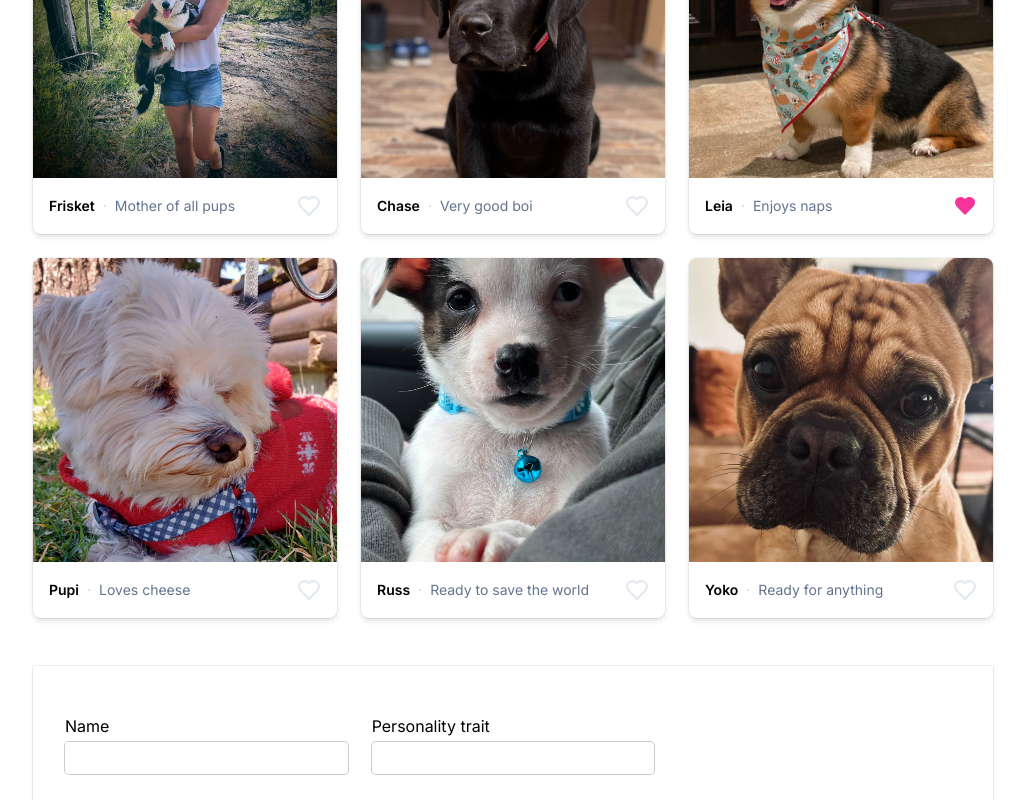
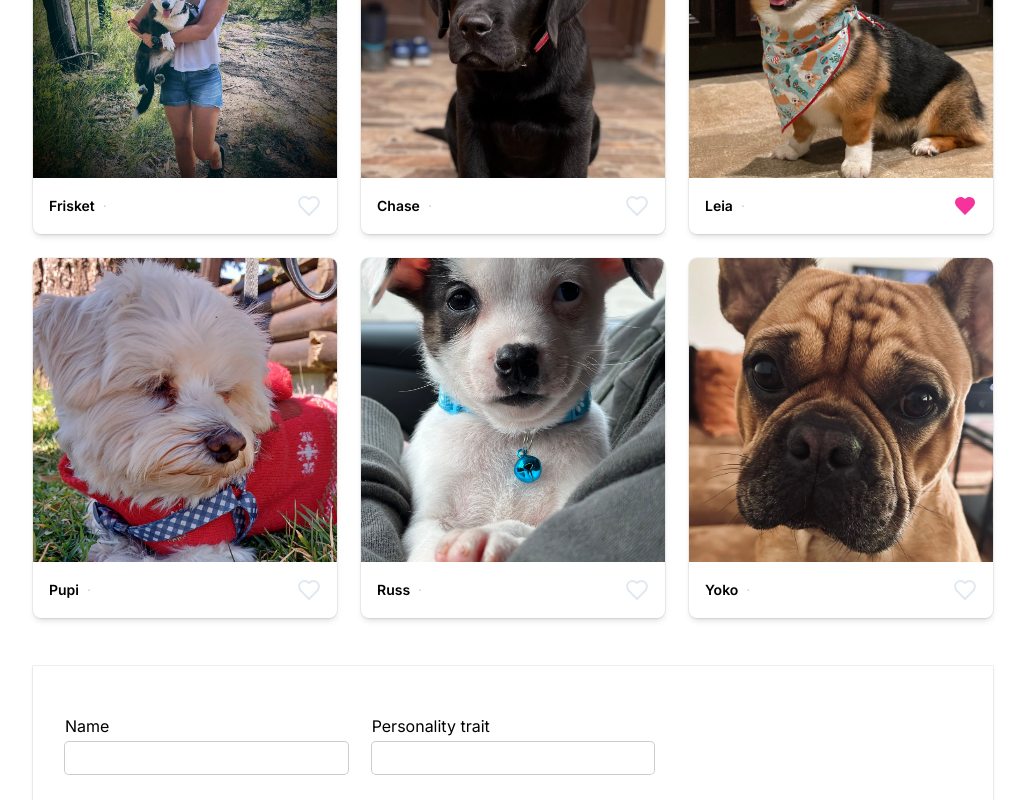
Before and after one commit to taslimulislam/dev-puppies, a React (Vite) app: page / in a window 1280 px wide. Shown: the part 536-1336 px from the top of the page, without its empty margins (127-1152 px from the left). Built offline with nearby package versions, Linux system fonts and the light colour scheme.

Commit message:
apply typescript

```diff
--- a/index.html
+++ b/index.html
@@ -14,6 +14,6 @@
   </head>
   <body>
     <div id="root"></div>
-    <script type="module" src="/src/main.jsx"></script>
+    <script type="module" src="/src/main.tsx"></script>
   </body>
 </html>
--- a/package.json
+++ b/package.json
@@ -7,7 +7,8 @@
     "dev": "vite",
     "build": "vite build",
     "lint": "eslint .",
-    "preview": "vite preview"
+    "preview": "vite preview",
+    "check": "tsc"
   },
   "dependencies": {
     "@tailwindcss/vite": "^4.2.4",
--- a/src/App.jsx
+++ b/src/App.tsx
@@ -1,4 +1,3 @@
-import './App.css'
 import { Container } from './components/Container'
 import { Header } from './components/Header'
 import { NewPuppyForm } from './components/NewPuppyForm'
--- a/src/data/puppies.js
+++ b/src/data/puppies.ts
@@ -1,38 +1,41 @@
-export const puppies = [
+
+
+
+export const puppies: Puppy[] = [
   {
     id: 1,
     name: "Frisket",
-    trait: "Mother of all pups",
+    vibe: "Mother of all pups",
     imagePath: "/images/1.jpg",
   },
   {
     id: 2,
     name: "Chase",
-    trait: "Very good boi",
+    vibe: "Very good boi",
     imagePath: "/images/2.jpg",
   },
   {
     id: 3,
     name: "Leia",
-    trait: "Enjoys naps",
+    vibe: "Enjoys naps",
     imagePath: "/images/3.jpg",
   },
   {
     id: 4,
     name: "Pupi",
-    trait: "Loves cheese",
+    vibe: "Loves cheese",
     imagePath: "/images/4.jpg",
   },
   {
     id: 5,
     name: "Russ",
-    trait: "Ready to save the world",
+    vibe: "Ready to save the world",
     imagePath: "/images/5.jpg",
   },
   {
     id: 6,
     name: "Yoko",
-    trait: "Ready for anything",
+    vibe: "Ready for anything",
     imagePath: "/images/6.jpg",
   },
 ];
--- a/src/main.jsx
+++ b/src/main.tsx
@@ -1,7 +1,7 @@
 import { StrictMode } from 'react'
 import { createRoot } from 'react-dom/client'
-// import './index.css'
-import App from './App.jsx'
+import './App.css'
+import App from './App.tsx'
 
 createRoot(document.getElementById('root')).render(
   <StrictMode>
--- /dev/null
+++ b/src/types/index.ts
@@ -0,0 +1,6 @@
+export type Puppy = {
+  id: number;
+  name: string;
+  vibe: string;
+  imagePath: string;
+};
```
Also changed, not shown: src/components/PuppiesList.tsx (renamed from src/components/PuppiesList.jsx, +7 -3 lines), tsconfig.json (added, +12 -0 lines).
